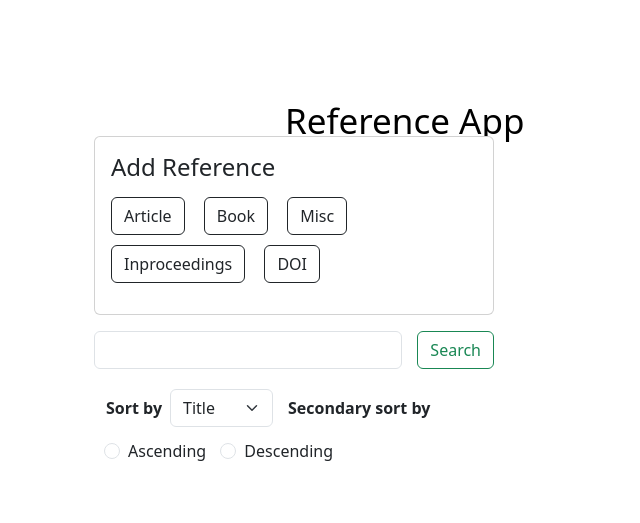
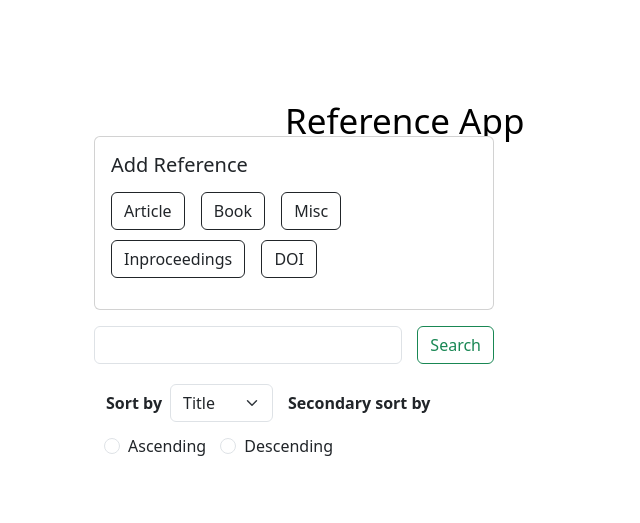
Before and after one commit to matimove/miniprojekti, a Flask app: template src/templates/index.html in a window 1280 px wide. Shown: the top 523 px of the page, without its empty margins (0-640 px from the left). Run offline with Flask 3, Linux system fonts and the light colour scheme; the template is opened without the code that fills it: values that come from a table or form of the project are taken from there, others are empty.

Commit message:
Adjust font size and button margins

```diff
--- a/src/templates/index.html
+++ b/src/templates/index.html
@@ -31,21 +31,22 @@ Reference app
 
     <div class="col-lg-4">
       <div id="heading">
-        <a class="navbar-brand " href="/">Reference App</a>
+        <a class="navbar-brand " href="/">
+          Reference App</a>
       </div>
       <div class="sticky-top" id="menu">
       <!--Add references-->
       <div class="card w-100 mb-3">
         <div class="card-body">
-          <h4 class="card-title">Add Reference</h4>
+          <h5 class="card-title">Add Reference</h5>
             <div id="art-book-misc-button">
-              <a class="btn btn-outline-dark" style="margin-right: 15px;" href="/add-article">Article</a>
-              <a class="btn btn-outline-dark" style="margin-right: 15px;" href="/add-book">Book</a>
-              <a class="btn btn-outline-dark" href="/add-misc">Misc</a>
+              <a class="btn btn-outline-dark" style="margin-right: 12px;" href="/add-article">Article</a>
+              <a class="btn btn-outline-dark" style="margin-right: 12px;" href="/add-book">Book</a>
+              <a class="btn btn-outline-dark" style="margin-right: 12px;" href="/add-misc">Misc</a>
             </div>
             <div id="doi-inp-button">
-              <a class="btn btn-outline-dark" style="margin-right: 15px;" href="/add-inproceedings">Inproceedings</a>
-              <a class="btn btn-outline-dark" href="/add-doi">DOI</a>
+              <a class="btn btn-outline-dark" style="margin-right: 12px;" href="/add-inproceedings">Inproceedings</a>
+              <a class="btn btn-outline-dark" style="margin-right: 12px;" href="/add-doi">DOI</a>
             </div>
         </div>
       </div>
```
